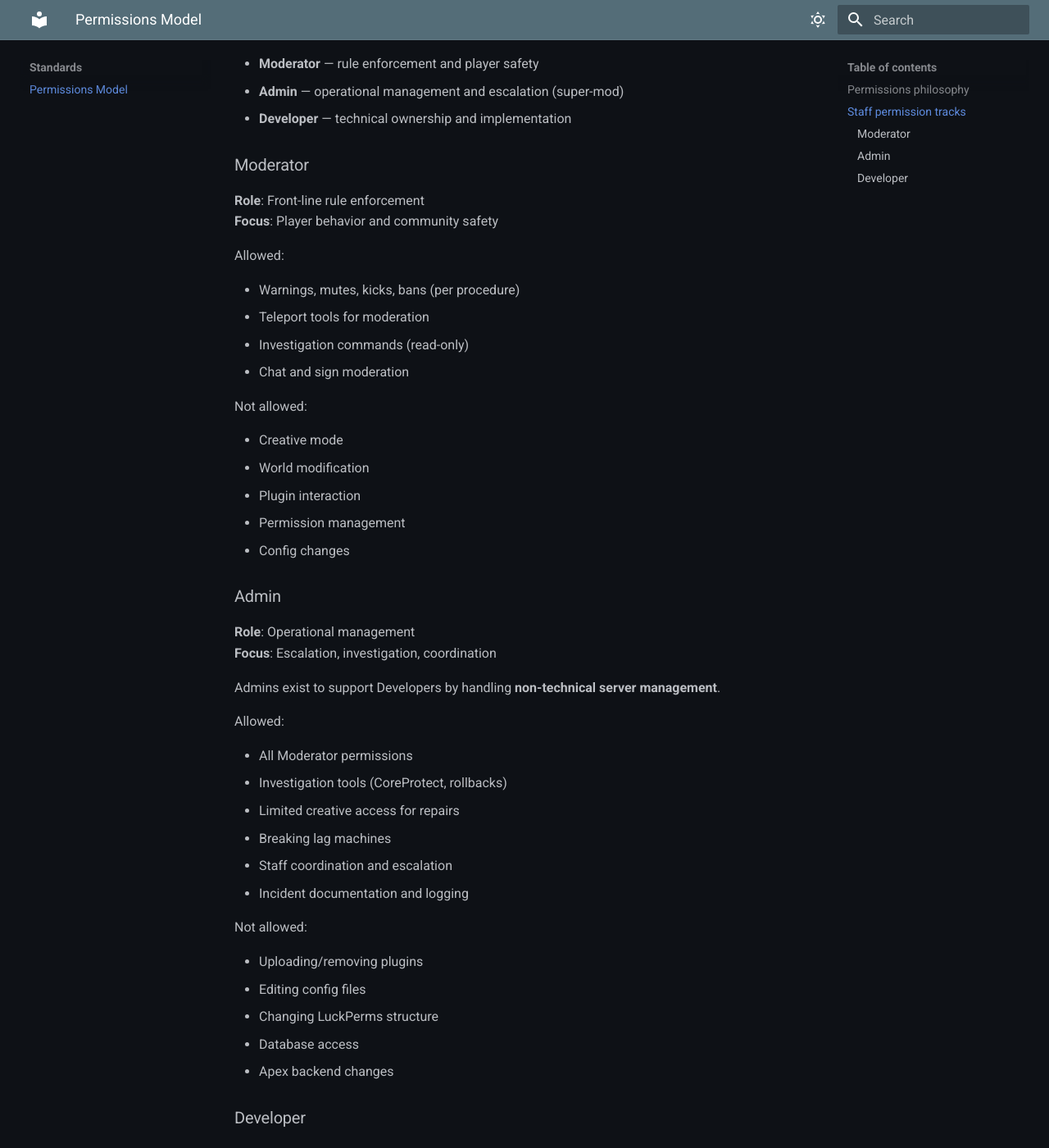
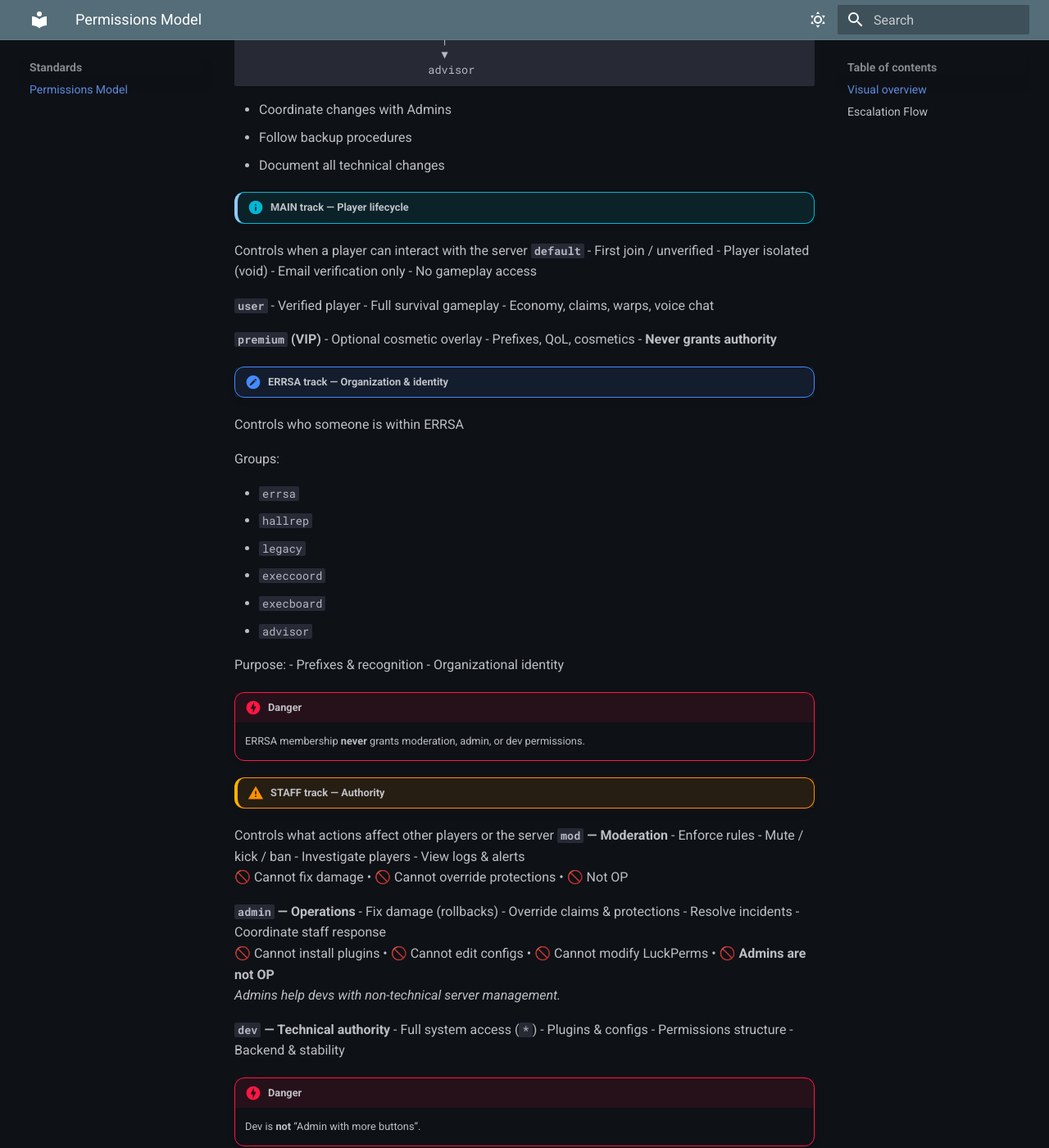
Before and after one commit to DB-ERRSA/errsa-mc-knowledgebase, an MkDocs documentation site: the page built from docs/standards/permissions.md, in a window 1280 px wide and 1400 px high, scrolled down 638 px. Shown: the whole window at 82% size. Built offline with MkDocs 1.6.1 and Material for MkDocs 9.7.7, drawn with Linux system fonts in a browser that asks for light colours; some of the changed text lies outside the part shown.

Commit message:
Update permissions.md

````diff
--- a/docs/standards/permissions.md
+++ b/docs/standards/permissions.md
@@ -1,85 +1,110 @@
-## Permissions philosophy
+# Permissions Model
 
-Permissions on the ERRSA Minecraft server are structured to reflect **roles and responsibilities**, not seniority or trust alone.
+The ERRSA MC server uses **three parallel permission tracks**.
+Each track answers a different question about a player.
 
-Staff permissions are intentionally separated to ensure:
+---
 
-- accountability
-- safety
-- clear escalation paths
-- separation of technical and non-technical authority
+## Visual overview
 
-This structure mirrors the official ERRSA MC Staff Documentation.
-
-## Staff permission tracks
-
-The server uses three staff permission tiers, aligned with ERRSA policy:
-
-- **Moderator** — rule enforcement and player safety
-- **Admin** — operational management and escalation (super-mod)
-- **Developer** — technical ownership and implementation
-
-### Moderator
-
-**Role**: Front-line rule enforcement
-**Focus**: Player behavior and community safety
-
-Allowed:
-
-- Warnings, mutes, kicks, bans (per procedure)
-- Teleport tools for moderation
-- Investigation commands (read-only)
-- Chat and sign moderation
-
-Not allowed:
-
-- Creative mode
-- World modification
-- Plugin interaction
-- Permission management
-- Config changes
-
-### Admin
-
-**Role**: Operational management
-**Focus**: Escalation, investigation, coordination
-
-Admins exist to support Developers by handling **non-technical server management**.
-
-Allowed:
-
-- All Moderator permissions
-- Investigation tools (CoreProtect, rollbacks)
-- Limited creative access for repairs
-- Breaking lag machines
-- Staff coordination and escalation
-- Incident documentation and logging
-
-Not allowed:
-
-- Uploading/removing plugins
-- Editing config files
-- Changing LuckPerms structure
-- Database access
-- Apex backend changes
-
-### Developer
-
-**Role**: Technical ownership
-**Focus**: Stability, performance, and implementation
-
-Allowed:
-
-- All Admin permissions
-- Plugin installation, removal, and updates
-- Config editing
-- World editing for builds or fixes
-- Apex Hosting panel access
-- Technical troubleshooting and exploits
-- Permission structure changes (LuckPerms)
-
-Expectations:
+```text
+MAIN (Player Lifecycle)      ERRSA (Identity)           STAFF (Authority)
+──────────────────────      ────────────────────      ───────────────────
+default                     errsa                     mod
+  │                          │                         │
+  ▼                          ▼                         ▼
+user                        hallrep                  admin
+  │                          │                         │
+  ▼                          ▼                         ▼
+premium (VIP)               legacy                   dev
+                             │
+                             ▼
+                          execcoord
+                             │
+                             ▼
+                          execboard
+                             │
+                             ▼
+                           advisor
+```
 
 - Coordinate changes with Admins
 - Follow backup procedures
 - Document all technical changes
+
+!!! info "MAIN track — Player lifecycle"
+Controls when a player can interact with the server
+**`default`**
+- First join / unverified
+- Player isolated (void)
+- Email verification only
+- No gameplay access
+
+**`user`**
+- Verified player
+- Full survival gameplay
+- Economy, claims, warps, voice chat
+
+**`premium` (VIP)**
+- Optional cosmetic overlay
+- Prefixes, QoL, cosmetics
+- **Never grants authority**
+
+!!! note "ERRSA track — Organization & identity"
+Controls who someone is within ERRSA
+
+Groups:
+
+- `errsa`
+- `hallrep`
+- `legacy`
+- `execcoord`
+- `execboard`
+- `advisor`
+
+Purpose:
+- Prefixes & recognition
+- Organizational identity
+
+!!! danger
+    ERRSA membership **never** grants moderation, admin, or dev permissions.
+
+!!! warning "STAFF track — Authority"
+Controls what actions affect other players or the server
+**`mod` — Moderation**
+- Enforce rules
+- Mute / kick / ban
+- Investigate players
+- View logs & alerts
+🚫 Cannot fix damage • 🚫 Cannot override protections • 🚫 Not OP
+
+**`admin` — Operations**
+- Fix damage (rollbacks)
+- Override claims & protections
+- Resolve incidents
+- Coordinate staff response
+🚫 Cannot install plugins • 🚫 Cannot edit configs • 🚫 Cannot modify LuckPerms • 🚫 **Admins are not OP**
+*Admins help devs with non-technical server management.*
+
+**`dev` — Technical authority**
+- Full system access (`*`)
+- Plugins & configs
+- Permissions structure
+- Backend & stability
+
+!!! danger
+    Dev is **not** “Admin with more buttons”.
+
+##Escalation Flow##
+Player behavior issue?  → mod
+Damage or incident?     → admin
+System/plugin/config?   → dev
+
+If you’re unsure:
+
+- Escalate upward
+- Document the issue
+- Do not self-assign permissions
+
+----
+_Last reviewed: 2025-01
````
